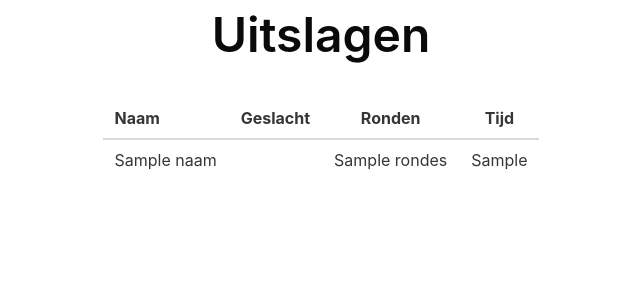
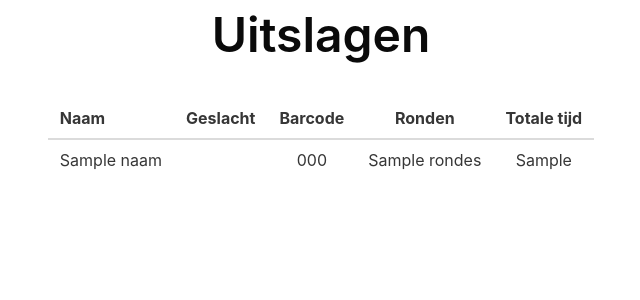
Before and after one commit to nilsbebelaar/Hardlopen-scanner, a Python web app: template app/main/templates/uitslagen_list.html in a window 1280 px wide. Shown: the part 52-352 px from the top of the page, without its empty margins (319-959 px from the left). Run offline with Jinja, Linux system fonts and the light colour scheme; the template is opened without the code that fills it: most values are stand-ins (such as "Sample title", 1, 10 or a date in 2020); some libraries are stand-ins or nearby versions.

Commit message:
Show barcode in uitslagen

```diff
--- a/app/main/templates/uitslagen_list.html
+++ b/app/main/templates/uitslagen_list.html
@@ -11,9 +11,9 @@
       <tr>
         <th>Naam</th>
         <th class="has-text-centered">Geslacht</th>
-        <!-- <th class="has-text-centered">Barcode</th> -->
+        <th class="has-text-centered">Barcode</th>
         <th class="has-text-centered">Ronden</th>
-        <th class="has-text-centered">Tijd</th>
+        <th class="has-text-centered">Totale tijd</th>
       </tr>
     </thead>
     <tbody>
@@ -26,7 +26,7 @@
           {% if deelnemer['geslacht'] == "M" %}Man{% endif %}
           {% if deelnemer['geslacht'] == "V" %}Vrouw{% endif %}
         </td>
-        <!-- <td class="has-text-centered">{{deelnemer['barcode']}}</td> -->
+        <td class="has-text-centered">{{deelnemer['barcode']}}</td>
         <td class="has-text-centered">{{deelnemer['rondes']}}</td>
         <td class="has-text-centered">{{deelnemer['tijd_str']}}</td>
       </tr>
```
